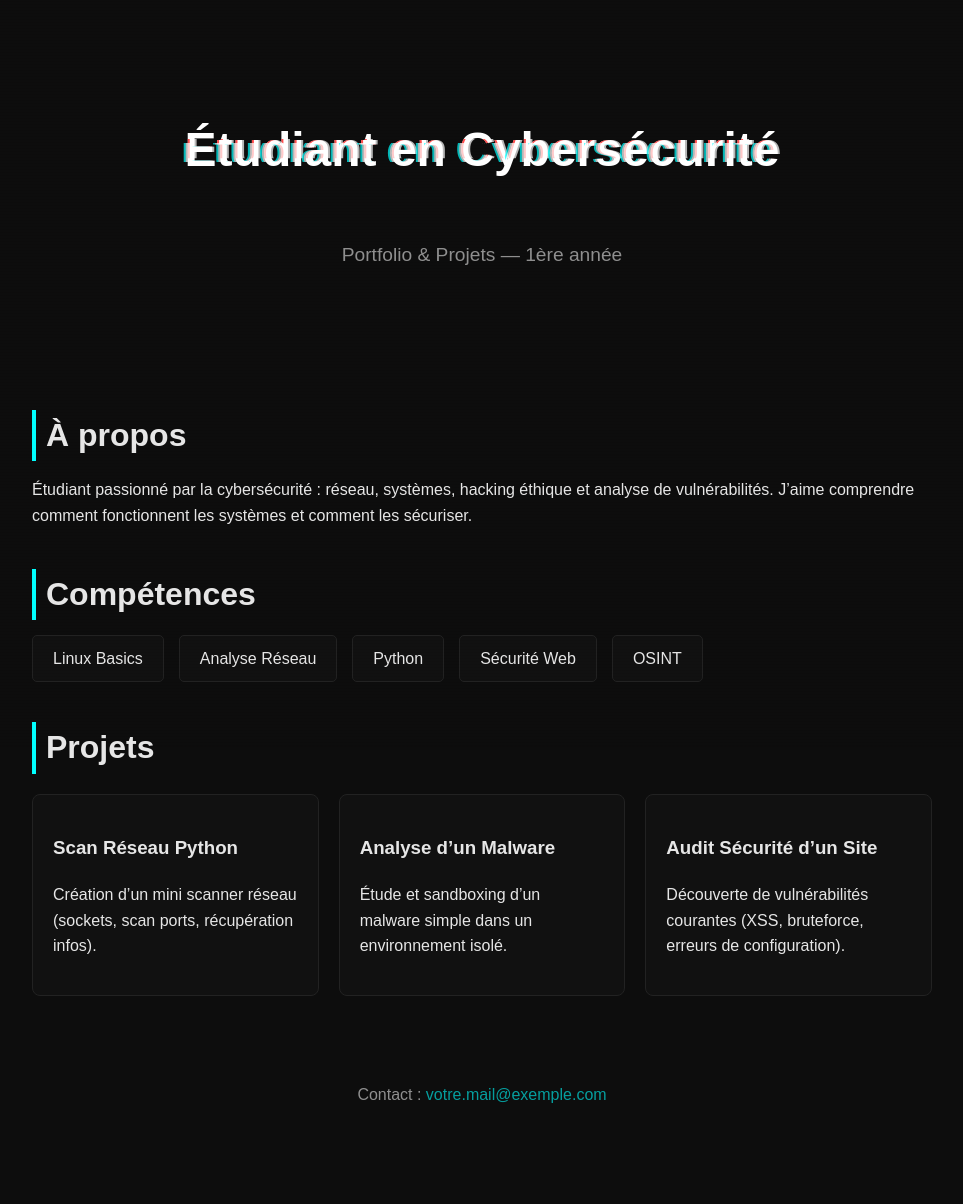
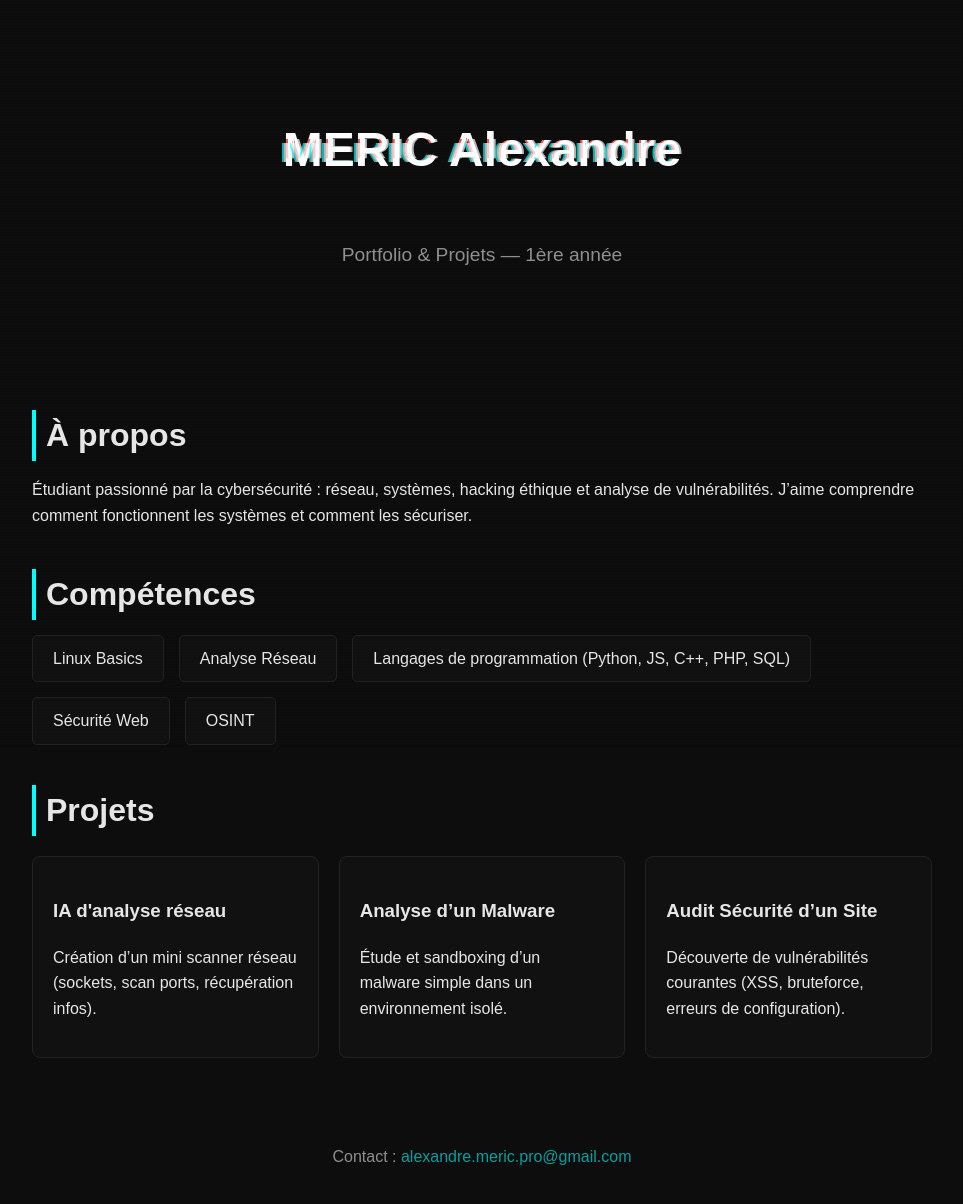
Before and after one commit to SDisaster/GUARDIA, a plain HTML site: page index.html in a window 1280 px wide. Shown: the whole page, without its empty margins (158-1121 px from the left). Before the commit the page ends 1153 px from the top, so only its background shows below. Drawn offline with Linux system fonts and the light colour scheme.

Commit message:
Portfolio vs2.1

```diff
--- a/index.html
+++ b/index.html
@@ -3,7 +3,7 @@
 <head>
     <meta charset="UTF-8">
     <meta name="viewport" content="width=device-width, initial-scale=1.0">
-    <title>Portfolio Cybersécurité - Étudiant</title>
+    <title>Portfolio</title>
     <link rel="stylesheet" href="style.css">
 </head>
 <body>
@@ -12,7 +12,7 @@
     <div class="background-glitch"></div>
 
     <header>
-        <h1 class="glitch" data-text="Étudiant en Cybersécurité">Étudiant en Cybersécurité</h1>
+        <h1 class="glitch" data-text="MERIC Alexandre">MERIC Alexandre</h1>
         <p class="subtitle">Portfolio & Projets — 1ère année</p>
     </header>
 
@@ -30,7 +30,7 @@
             <div class="skill-list">
                 <div class="skill">Linux Basics</div>
                 <div class="skill">Analyse Réseau</div>
-                <div class="skill">Python</div>
+                <div class="skill">Langages de programmation (Python, JS, C++, PHP, SQL)</div>
                 <div class="skill">Sécurité Web</div>
                 <div class="skill">OSINT</div>
             </div>
@@ -40,7 +40,7 @@
             <h2>Projets</h2>
             <div class="projects-grid">
                 <div class="project-card">
-                    <h3>Scan Réseau Python</h3>
+                    <h3>IA d'analyse réseau</h3>
                     <p>Création d’un mini scanner réseau (sockets, scan ports, récupération infos).</p>
                 </div>
 
@@ -58,7 +58,7 @@
     </main>
 
     <footer>
-        <p>Contact : <a href="mailto:votre.mail@exemple.com">votre.mail@exemple.com</a></p>
+        <p>Contact : <a href="mailto:alexandre.meric.pro@gmail.com">alexandre.meric.pro@gmail.com</a></p>
     </footer>
 
 </body>
```
